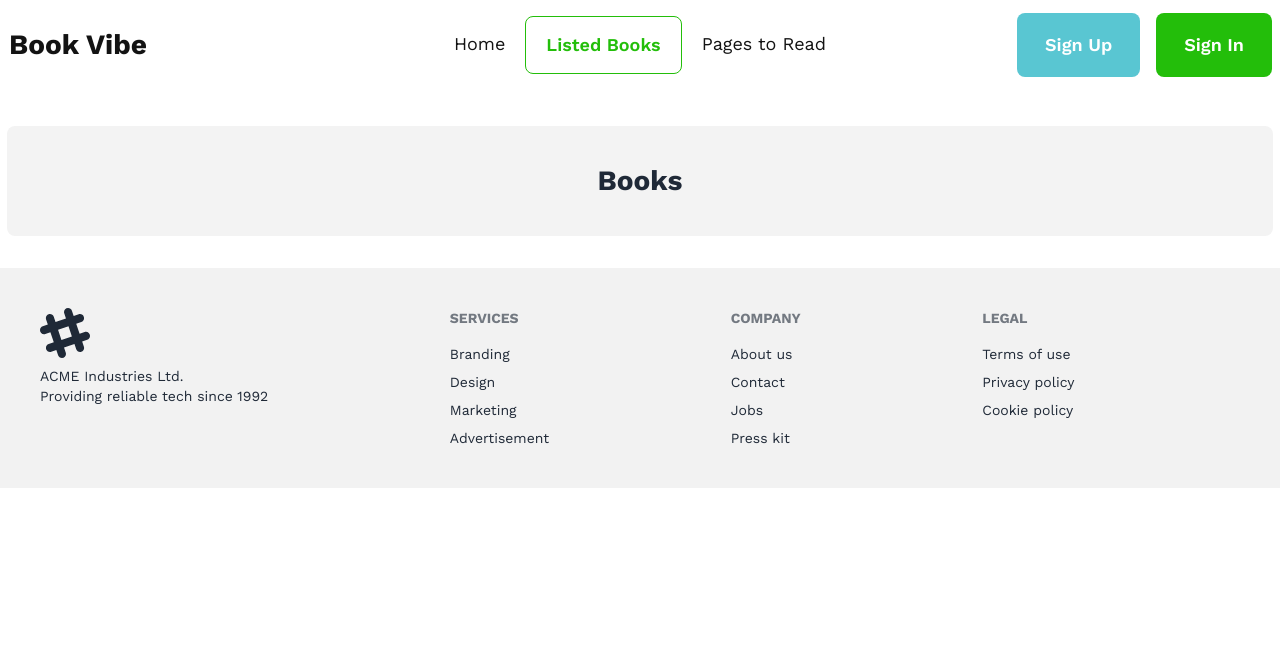
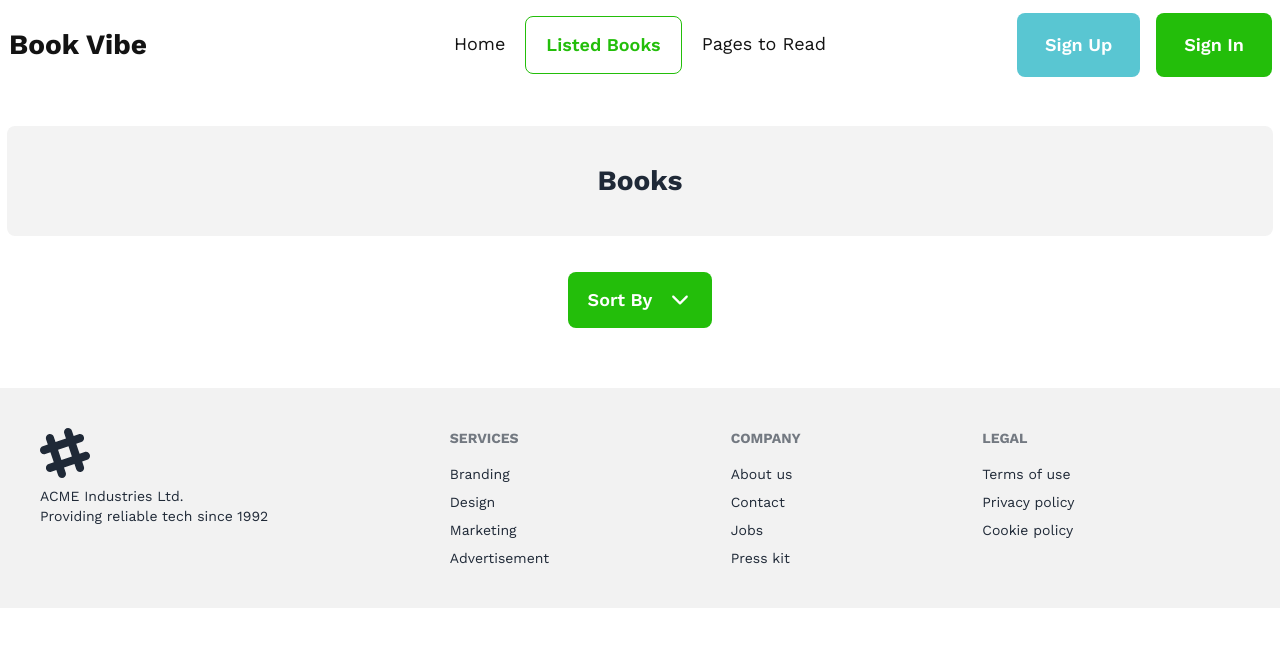
Before and after one commit to riponmondalbd/book-review, a React (Vite) app: page /listed-books in a window 1280 px wide. Shown: the top 646 px of the page. Built offline with nearby package versions, Linux system fonts and the light colour scheme; a web font is replaced by a local one.

Commit message:
sorting button but can not add logic there

```diff
--- a/src/components/ListedBooks/ListedBooks.jsx
+++ b/src/components/ListedBooks/ListedBooks.jsx
@@ -1,9 +1,36 @@
+import { IoIosArrowDown } from "react-icons/io";
+
 const ListedBooks = () => {
   return (
     <div className="px-[7px] mt-[36px]">
       <div className="text-center py-[34px] bg-[#1313130D] rounded-lg mb-8">
         <h1 className="text-[28px] font-bold">Books</h1>
       </div>
+      {/* sorting start */}
+      <div className="text-center mb-14">
+        <div className="dropdown dropdown-end">
+          <div
+            tabIndex={0}
+            role="button"
+            className="py-[14px] px-[20px] m-1 bg-[#23BE0A] text-white rounded-lg flex items-center"
+          >
+            <span className="text-lg font-semibold mr-4">Sort By</span>
+            <IoIosArrowDown className="text-2xl" />
+          </div>
+          <ul
+            tabIndex={0}
+            className="dropdown-content menu bg-base-100 rounded-box z-[1] w-52 p-2 shadow"
+          >
+            <li className="hover:bg-[#23BE0A] hover:text-white hover:rounded-lg">
+              <a>Item 1</a>
+            </li>
+            <li className="hover:bg-[#23BE0A] hover:text-white hover:rounded-lg">
+              <a>Item 2</a>
+            </li>
+          </ul>
+        </div>
+      </div>
+      {/* sorting end */}
     </div>
   );
 };
```
